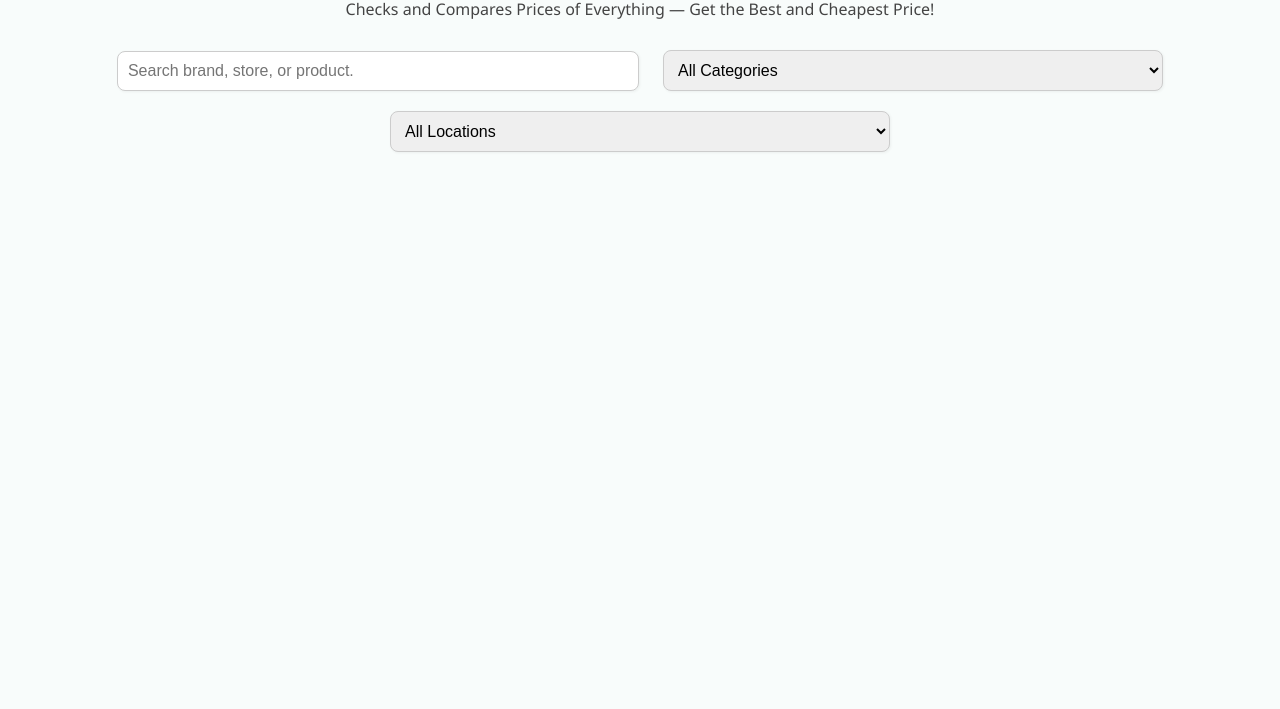
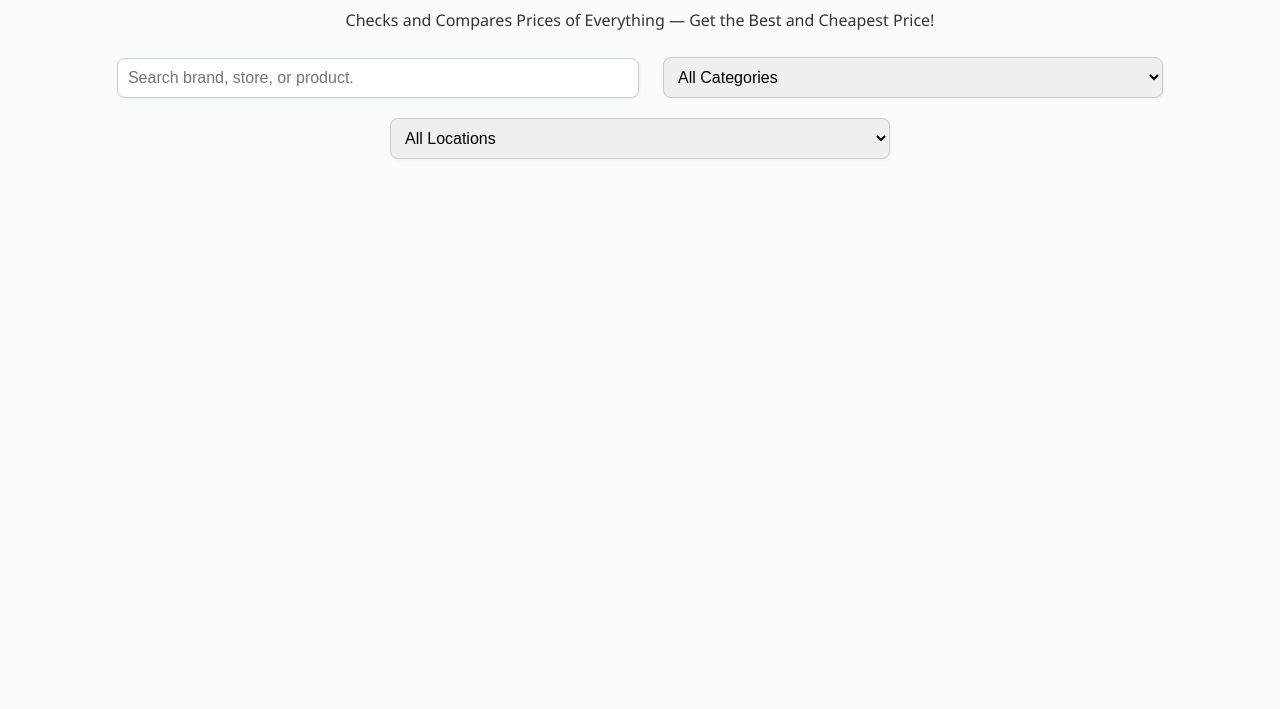
Before and after one commit to Chesseral2008/prices-checker, a plain HTML site: page index.html in a window 1280 px wide. Shown: the part 91-800 px from the top of the page. Drawn offline with Linux system fonts and the light colour scheme.

Commit message:
Update index.html

```diff
--- a/index.html
+++ b/index.html
@@ -3,18 +3,31 @@
 <head>
   <meta charset="UTF-8" />
   <meta name="viewport" content="width=device-width, initial-scale=1.0"/>
+  <meta name="description" content="All Products and Services in the World! Compare prices of groceries, fuel, gadgets, services, and more."/>
   <title>Prices Checker</title>
   <link rel="stylesheet" href="style.css" />
 </head>
 <body>
-  <h1>Prices Checker</h1>
-  <h2>Checks and Compares Prices of Everything — Get the Best and Cheapest Price!</h2>
+  <div class="container">
+    <h1>Prices Checker</h1>
+    <p class="tagline">Checks and Compares Prices of Everything — Get the Best and Cheapest Price!</p>
 
-  <input type="text" id="searchInput" placeholder="Search brand, store, or product.">
-  <select id="categoryFilter"><option value="">All Categories</option></select>
-  <select id="locationFilter"><option value="">All Locations</option></select>
+    <input
+      type="text"
+      id="searchInput"
+      placeholder="Search brand, store, or product."
+    />
 
-  <div id="productList"></div>
+    <select id="categoryFilter">
+      <option value="">All Categories</option>
+    </select>
+
+    <select id="locationFilter">
+      <option value="">All Locations</option>
+    </select>
+
+    <div id="productList"></div>
+  </div>
 
   <script src="script.js"></script>
 </body>
```
